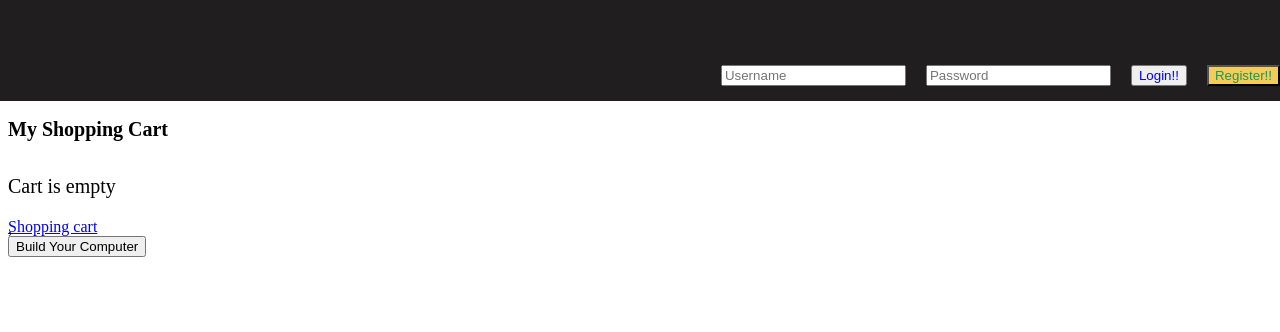
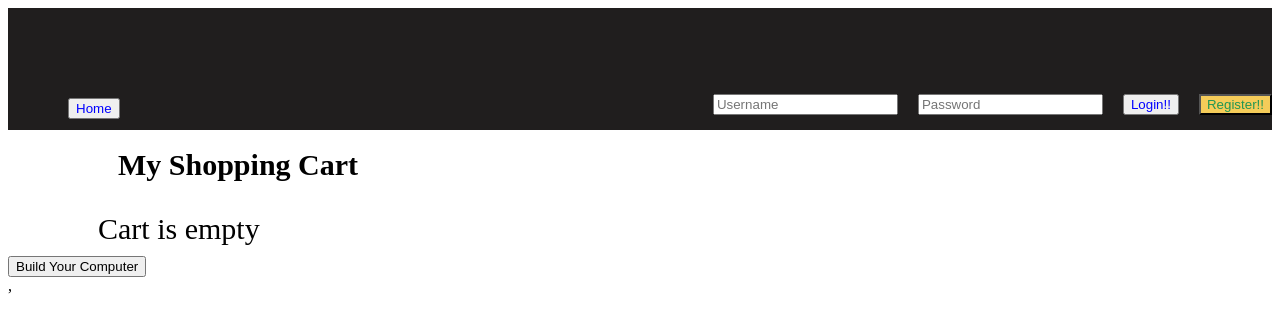
Before and after one commit to jsa23/wrpt3-project, a React (Create React App) app: page /#/ in a window 1280 px wide. Shown: the top 332 px of the page. Built offline with nearby package versions, Linux system fonts and the light colour scheme.

Commit message:
making commit before i delete duplicate header folders

```diff
--- a/public/index.html
+++ b/public/index.html
@@ -7,6 +7,7 @@
     <link rel="manifest" href="%PUBLIC_URL%/manifest.json" />
     </head>
     <body>
-    <div id="root"></div>
-</body>
+    <div id="root">
+    </div>
+    </body>
 </html>
--- a/src/App.css
+++ b/src/App.css
@@ -1,11 +1,12 @@
 .Header {
     color:aqua;
-    height: 8vh;
-    position: absolute;
+    height: 100px;
+    width: 100%;
+    position: sticky;
     top: 0;
     left: 0;
     right: 0;
-    z-index: 3;
+    z-index: 8;
     background-color: rgb(32, 30, 30);
     margin: 0;
     border: 0;
@@ -22,10 +23,10 @@ display: block;
 }
 
 .App {
-    background-color: url("https://images.unsplash.com/photo-1460925895917-afdab827c52f?ixlib=rb-1.2.1&ixid=MnwxMjA3fDB8MHxzZWFyY2h8MXx8cGVyc29uYWwlMjB3ZWJzaXRlfGVufDB8fDB8fA%3D%3D&w=1000&q=80");
+    /* background-image: url("https://images.unsplash.com/photo-1460925895917-afdab827c52f?ixlib=rb-1.2.1&ixid=MnwxMjA3fDB8MHxzZWFyY2h8MXx8cGVyc29uYWwlMjB3ZWJzaXRlfGVufDB8fDB8fA%3D%3D&w=1000&q=80"); */
+    background-repeat:no-repeat;
     width: 100%;
-    height: 200px;
-    left: 0;
+    height: 100%;
 }
 
 .loginContainer {
@@ -43,10 +44,17 @@ display: block;
     }
 
     @media(max-width: 550px) {
-        input {
-            display: none;
+        .loginContainer {
+            display: inline-table;
+        }
+        .navbar-brand {
+            display: relative;
         }
     }
+
+    @media(max-width: 678px) {
+        }
+
 
     .title {
       color: #22c244;
@@ -74,8 +82,13 @@ display: block;
       text-transform: capitalize;
     }
 
-    h4 {
+    h4, h5 {
         margin:20px;
+        font-size: 30px;
+    }
+
+    strong {
+        font-size: 30px;
     }
 
     li {
@@ -83,9 +96,58 @@ display: block;
     }
 
     h5, p {
-        font-size: 20px;
+        font-size: 30px;
+    }
+    .navbar-brand {
+        top: 90px;
+        left: 40px;
+        position: relative;
+        z-index: 15;
+}
+
+    .container {
+        top: 30px;
+        left: 90px;
     }
 
-    .wrapper_wrapper-content {
-        display: flex;
+    .panel.panel-info {
+        position: relative;
+        top: 20px;
     }
+
+    .build-computer-button-position {
+        position: absolute;
+        top: 300px;
+        left: 100px;
+    }
+
+    .build-computer-btn {
+        height: 50px;
+        width: 80px;
+    }
+
+    .col-xs-6 {
+        position: relative;
+    }
+
+    .row {
+        display:flex;
+        position: relative;
+        width: 900px;
+        left: 90px;
+        justify-content: space-between;
+    }
+
+    .col-xs-12 {
+        align-items: center;
+        position: relative;
+    }
+
+    .col-xs-4 {
+        font-family:'Times New Roman', Times, serif;
+    }
+
+    .img-responsive {
+        height: 200px;
+        width: 200px;
+    }
--- a/src/Cart/Cart.js
+++ b/src/Cart/Cart.js
@@ -24,35 +24,27 @@ class Cart extends Component
                 <div className="panel-footer">
                     <div className="row text-center">
                         <div className="col-xs-11">
-                            <h4 className="text-right">Total<strong>{this.props.cart.map(item => total += item.price)}</strong></h4>
+                            <h4 className="text-right">Total ${total}</h4>
                         </div>
                     </div>
                 </div>
             </div>
         ) : (
-            <div className="panel-body">
+            <div className="panel-body1">
                 <p>Cart is empty</p>
             </div>
         )
         return (
                 <div className="container">
                     <div className="row">
-                        <div className="col-md-12 col-xs-12">
                             <div className="panel panel-info">
                                 <div className="panel-heading">
-                                    <div className="panel-title">
-                                        <div className="row">
-                                            <div className="col-xs-6">
                                                 <h5><span className="glyphicon glyphicon-shopping-cart"></span> My Shopping Cart</h5>
                                             </div>
-                                        </div>
-                                    </div>
-                                </div>
                                 { cart }
                             </div>
                         </div>
                     </div>
-                </div>
         )
     }
 }
--- a/src/Cart/Item.js
+++ b/src/Cart/Item.js
@@ -34,7 +34,7 @@ class Item extends Component {
         });
     }
     handleRemove = (e) => {
-        // this.props.removeFromCart(this.props.item.product.id);
+        this.props.removeFromCart(this.props.item.id);
     }
   render() {
       const { item } = this.props;
@@ -49,25 +49,11 @@ class Item extends Component {
                   <div className="col-xs-3 text-right">
                       <h2><strong>{ item.price } <span className="text-muted"></span></strong></h2>
                   </div>
-                  <form onSubmit={this.handleSubmit}>
-                      <div className="col-xs-4">
-                          <input type="number" className="form-control input-sm" onChange={this.handleChange} value={this.state.quantity}/>
-                      </div>
-                      {
-                          this.state.btnVisible?(
-                              <div className="col-xs-2">
-                                  <button type="submit" className="btn btn-info">Update</button>
-                              </div>
-                          ) : null
-                      }
-                      <div className="col-xs-2">
-                          <button type="button" onClick={this.handleRemove} className="btn btn-link btn-xs">
-                              <span className="glyphicon glyphicon-trash"> </span>
-                          </button>
-                      </div>
-                  </form>
-              </div>
-          </div>
+                <div className="col-xs-2">
+                    <button type="submit" onClick={this.handleRemove} className="btn btn-info">Delete</button>
+                </div>
+            </div>
+        </div>
       )
   }
 }
--- a/src/Components/Cases/Cases.js
+++ b/src/Components/Cases/Cases.js
@@ -3,7 +3,7 @@ import { Link } from 'react-router-dom';
 import { connect } from 'react-redux';
 import { addToCart } from '../store/reducers/cartReducer';
 import axios from 'axios';
-import './Cases.css'
+
 
 class Cases extends Component {
     constructor(props) {
@@ -25,6 +25,7 @@ class Cases extends Component {
     render(){
         const { cases } = this.state;
 
+
         return(
             <div className="wrapper_wrapper-content">
                 <tr></tr>
--- a/src/Components/NavBar.js
+++ b/src/Components/NavBar.js
@@ -1,32 +1,13 @@
 import React, { Component } from 'react';
-import { Link } from 'react-router-dom';
 import { connect } from 'react-redux';
 
 class Navbar extends Component {
 
     render(){
         this.props.cartUpdated();
-        let total = 0;
-        // this.props.cart.map(item => total += item.price * item.quantity);
         return(
-            <nav className = "navbar navbar-default">
-                <div className = "container-fluid">
-                    <div className = "navbar-header">
-                        <Link className = "navbar-brand" to="/">Shopping cart </Link>
-                </div>
-                <div className = "collapse navbar-collapse" id = "bs-example-navbar-collapse-1">
-                    <ul className = "nav navbar-nav navbar-right">
-                        <li><Link to ="/my-cart">{
-                            this.props.cart.length > 0 ? (
-                                <span className = " label label-info">{
-                                    this.props.cart.length } items: (${total.toFixed(2)})</span>
-                            ) : null
-                        }
-                        <i className = "glyphicon glyphicon-shopping-cart">My Cart</i></Link></li>
-                        </ul>
-                </div>
-                </div>
-            </nav>
+            <div className ="rows-upon">
+            </div>
         )
     }
 }
--- a/src/Components/Product.js
+++ b/src/Components/Product.js
@@ -33,7 +33,7 @@ class Product extends Component
                             this.state.inCart?(
                                 <span className="btn btn-success">Added to cart</span>
                             ) : (
-                                <a href="http://google.com" className = "btn btn-sm btn-primary float-right"> Add to cart</a>
+                                <div href="http://google.com" className = "btn btn-sm btn-primary float-right"> Add to cart</div>
                             )
                         }
                         <div className = "price-wrap-h5">
--- a/src/Components/ProductList.js
+++ b/src/Components/ProductList.js
@@ -12,16 +12,12 @@ class ProductList extends Component
 
     render(){
         return(
-            <div className = "container">
-                <h2>Product List</h2>
-                <br />
                 <div className = "row">
                     {
                         this.props.products.map(product => <Product product={product}
-                        addToCart={this.addToCart} inCart={this.props.cart.length>0 && this.props.cart.filter(e => e.product.id === product.id).length > 0 } key={product.id} />)
-                    }
+                            addToCart={this.addToCart} inCart={this.props.cart.length>0 && this.props.cart.filter(e => e.product.id === product.id).length > 0 } key={product.id} />)
+                        }
                 </div>
-            </div>
         )
     }
 }
--- a/src/Header/Header.js
+++ b/src/Header/Header.js
@@ -1,6 +1,7 @@
 import React, { Component } from 'react';
 import axios from 'axios';
 import './Header.css';
+import { Link } from 'react-router-dom';
 
 class Header extends Component {
     constructor() {
@@ -58,6 +59,9 @@ class Header extends Component {
             const { user } = this.props;
             return (
                 <div className="Header">
+                <Link className = "navbar-brand" to="/">
+                    <button>Home</button>
+                </Link>
                     {user.username ? (
                         <div className = "welcomeMessage">
                             <h4>{user.username}, Lets build your computer!</h4>
```
Also changed, not shown: src/Components/Header/Header.js (+88 -87 lines), src/Components/buttons/javascript-text.js (added, +37 -0 lines), src/Components/Header/Header.css (added).
